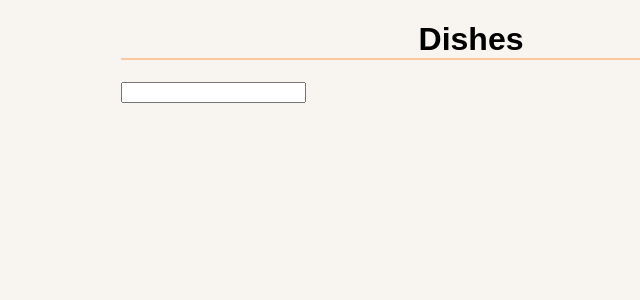
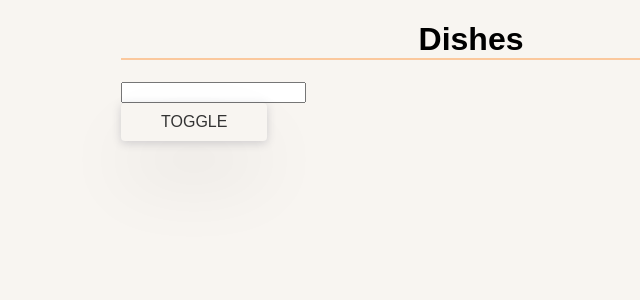
Before and after one commit to mikearino/Yarr-Hooks, a React (Create React App) app: page / in a window 1280 px wide. Shown: the top 300 px of the page, without its empty margins (169-809 px from the left). Built offline with nearby package versions, Linux system fonts and the light colour scheme.

Commit message:
refactor old class.

```diff
--- a/src/App.js
+++ b/src/App.js
@@ -1,5 +1,5 @@
 import React, { useState } from 'react';
-
+import Refactor from './Toggle'
 
 const App = () => {
 
@@ -9,8 +9,9 @@
   return (
     <div className="main-wrapper">
       <h1>Dishes</h1>
+       <h3>{name}</h3>
       <input type="text" onChange={(e) => setName(e.target.value)} value={name}/>
-       <h3>{name}</h3>
+      <Refactor />
     </div>
   );
 };
--- /dev/null
+++ b/src/Toggle.js
@@ -0,0 +1,14 @@
+import React, { useState } from "react";
+
+const Refactor = () => {
+  const [isToggled, setToggle]=useState(false)
+
+    return (
+      <div>
+        <button onClick={() => setToggle(!isToggled)}>Toggle</button>
+        {isToggled && <h2>Hello!</h2>}
+      </div>
+    );
+  }
+
+export default Refactor
```
Also changed, not shown: Toggleold.js (added).
